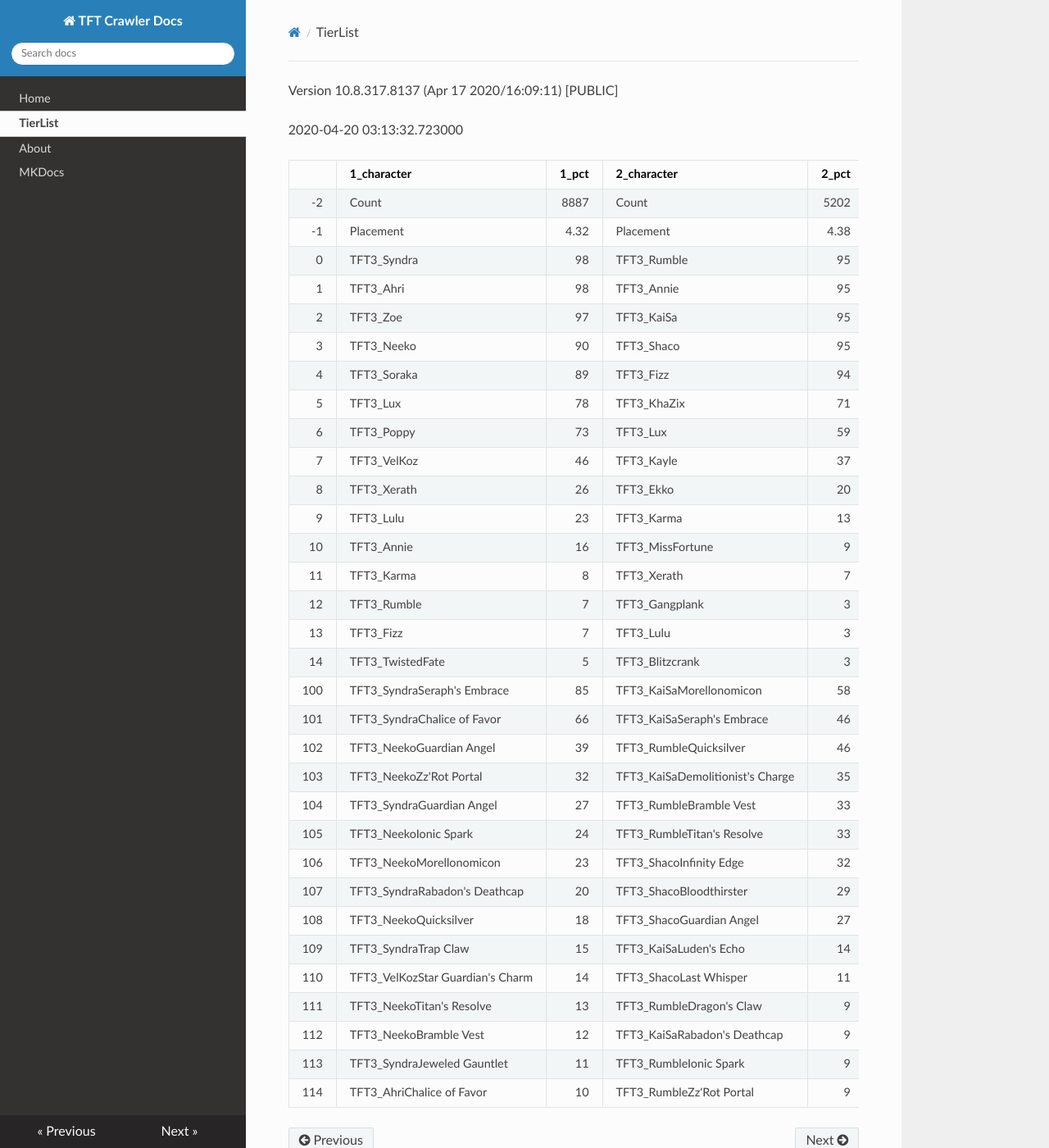
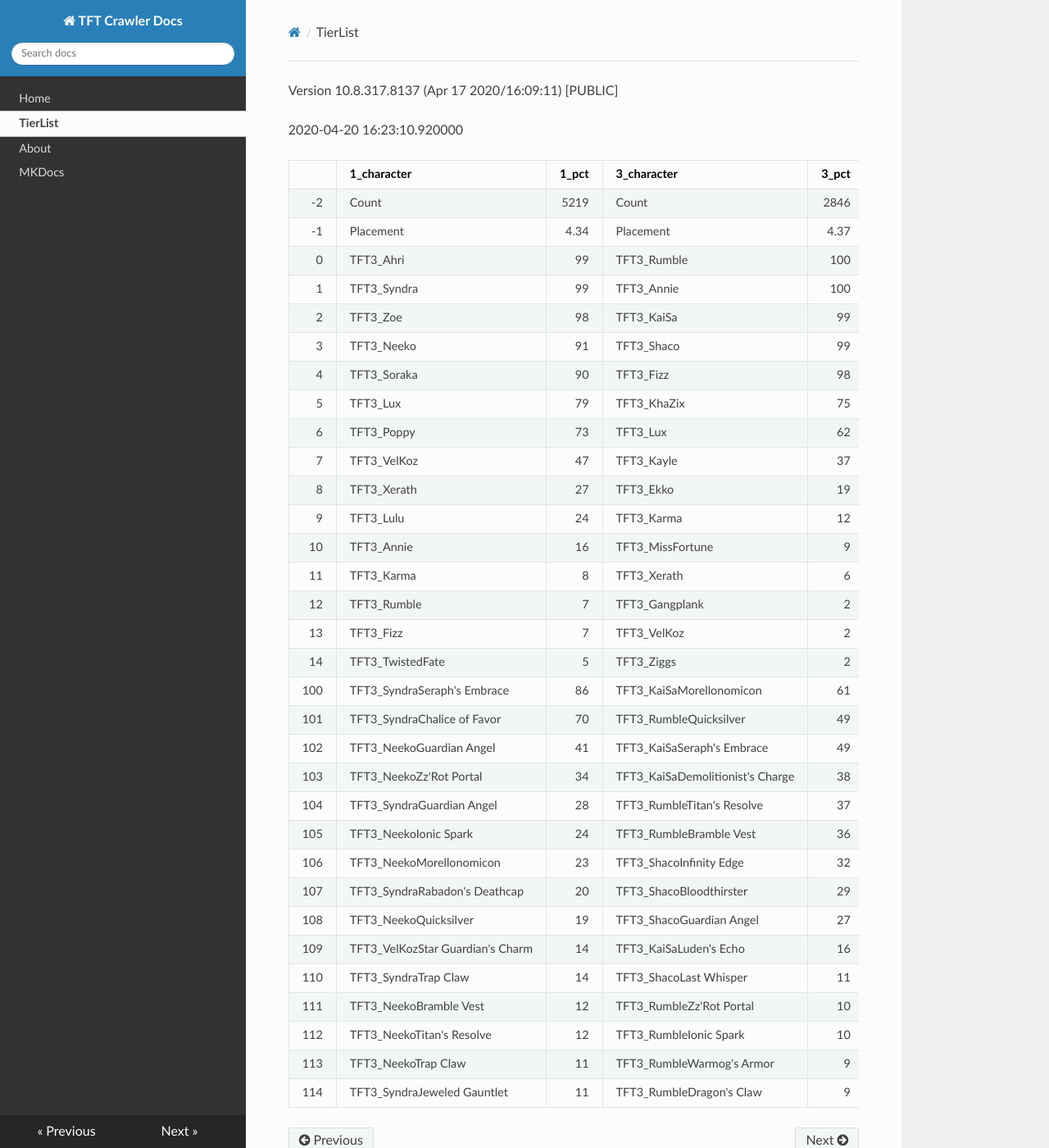
Before and after one commit to JamesYouL2/TFT-Crawler, an MkDocs documentation site: the page built from docs/tierlist.md, in a window 1280 px wide and 1400 px high. Shown: the whole window at 82% size. Built offline with MkDocs 1.6.1, drawn with Linux system fonts in a browser that asks for light colours; nearby versions of some CDN libraries.

Commit message:
Update tierlist.md

```diff
--- a/docs/tierlist.md
+++ b/docs/tierlist.md
@@ -1,38 +1,38 @@
 Version 10.8.317.8137 (Apr 17 2020/16:09:11) [PUBLIC] <Releases/10.8>
 
-2020-04-20 03:13:32.723000
+2020-04-20 16:23:10.920000
 
-|     | 1_character                      |   1_pct | 2_character                      |   2_pct | 5_character                        |   5_pct | 3_character                    |    3_pct | 4_character                      |    4_pct |
-|----:|:---------------------------------|--------:|:---------------------------------|--------:|:-----------------------------------|--------:|:-------------------------------|---------:|:---------------------------------|---------:|
-|  -2 | Count                            | 8887    | Count                            | 5202    | Count                              | 7003    | Count                          | 11032    | Count                            | 14152    |
-|  -1 | Placement                        |    4.32 | Placement                        |    4.38 | Placement                          |    4.38 | Placement                      |     4.42 | Placement                        |     4.62 |
-|   0 | TFT3_Syndra                      |   98    | TFT3_Rumble                      |   95    | TFT3_Blitzcrank                    |   99    | TFT3_Jhin                      |    97    | TFT3_Shen                        |    67    |
-|   1 | TFT3_Ahri                        |   98    | TFT3_Annie                       |   95    | TFT3_ChoGath                       |   99    | TFT3_Karma                     |    96    | TFT3_Kayle                       |    61    |
-|   2 | TFT3_Zoe                         |   97    | TFT3_KaiSa                       |   95    | TFT3_Vi                            |   99    | TFT3_Ashe                      |    93    | TFT3_Irelia                      |    61    |
-|   3 | TFT3_Neeko                       |   90    | TFT3_Shaco                       |   95    | TFT3_Malphite                      |   98    | TFT3_Mordekaiser               |    91    | TFT3_Thresh                      |    53    |
-|   4 | TFT3_Soraka                      |   89    | TFT3_Fizz                        |   94    | TFT3_Jinx                          |   88    | TFT3_Lux                       |    81    | TFT3_Kassadin                    |    48    |
-|   5 | TFT3_Lux                         |   78    | TFT3_KhaZix                      |   71    | TFT3_Ezreal                        |   87    | TFT3_Shaco                     |    79    | TFT3_Vi                          |    46    |
-|   6 | TFT3_Poppy                       |   73    | TFT3_Lux                         |   59    | TFT3_MissFortune                   |   72    | TFT3_Lulu                      |    62    | TFT3_MissFortune                 |    46    |
-|   7 | TFT3_VelKoz                      |   46    | TFT3_Kayle                       |   37    | TFT3_Graves                        |   60    | TFT3_Xerath                    |    58    | TFT3_Lucian                      |    43    |
-|   8 | TFT3_Xerath                      |   26    | TFT3_Ekko                        |   20    | TFT3_Lucian                        |   41    | TFT3_JarvanIV                  |    45    | TFT3_Fiora                       |    43    |
-|   9 | TFT3_Lulu                        |   23    | TFT3_Karma                       |   13    | TFT3_AurelionSol                   |   14    | TFT3_WuKong                    |    22    | TFT3_Leona                       |    42    |
-|  10 | TFT3_Annie                       |   16    | TFT3_MissFortune                 |    9    | TFT3_VelKoz                        |   12    | TFT3_Jayce                     |    21    | TFT3_Ekko                        |    39    |
-|  11 | TFT3_Karma                       |    8    | TFT3_Xerath                      |    7    | TFT3_KhaZix                        |   12    | TFT3_Kassadin                  |    21    | TFT3_Blitzcrank                  |    38    |
-|  12 | TFT3_Rumble                      |    7    | TFT3_Gangplank                   |    3    | TFT3_Kayle                         |   11    | TFT3_Poppy                     |    11    | TFT3_Ezreal                      |    37    |
-|  13 | TFT3_Fizz                        |    7    | TFT3_Lulu                        |    3    | TFT3_TwistedFate                   |    9    | TFT3_Thresh                    |     9    | TFT3_WuKong                      |    35    |
-|  14 | TFT3_TwistedFate                 |    5    | TFT3_Blitzcrank                  |    3    | TFT3_Lulu                          |    6    | TFT3_Leona                     |     7    | TFT3_Xayah                       |    24    |
-| 100 | TFT3_SyndraSeraph's Embrace      |   85    | TFT3_KaiSaMorellonomicon         |   58    | TFT3_JinxGiant Slayer              |   61    | TFT3_ShacoGuardian Angel       |    55    | TFT3_IreliaInfinity Edge         |    40    |
-| 101 | TFT3_SyndraChalice of Favor      |   66    | TFT3_KaiSaSeraph's Embrace       |   46    | TFT3_JinxRed Buff                  |   53    | TFT3_ShacoBloodthirster        |    42    | TFT3_KayleGuinsoo's Rageblade    |    30    |
-| 102 | TFT3_NeekoGuardian Angel         |   39    | TFT3_RumbleQuicksilver           |   46    | TFT3_JinxGuardian Angel            |   33    | TFT3_JhinRunaan's Hurricane    |    40    | TFT3_LucianRed Buff              |    23    |
-| 103 | TFT3_NeekoZz'Rot Portal          |   32    | TFT3_KaiSaDemolitionist's Charge |   35    | TFT3_MissFortuneSeraph's Embrace   |   18    | TFT3_JhinGuardian Angel        |    34    | TFT3_KayleGuardian Angel         |    22    |
-| 104 | TFT3_SyndraGuardian Angel        |   27    | TFT3_RumbleBramble Vest          |   33    | TFT3_ChoGathIonic Spark            |   16    | TFT3_JhinLast Whisper          |    29    | TFT3_KayleRapid Firecannon       |    16    |
-| 105 | TFT3_NeekoIonic Spark            |   24    | TFT3_RumbleTitan's Resolve       |   33    | TFT3_JinxTrap Claw                 |   15    | TFT3_JhinInfinity Edge         |    26    | TFT3_IreliaLast Whisper          |    16    |
-| 106 | TFT3_NeekoMorellonomicon         |   23    | TFT3_ShacoInfinity Edge          |   32    | TFT3_JinxRunaan's Hurricane        |   15    | TFT3_JhinTrap Claw             |    19    | TFT3_IreliaGuardian Angel        |    15    |
-| 107 | TFT3_SyndraRabadon's Deathcap    |   20    | TFT3_ShacoBloodthirster          |   29    | TFT3_BlitzcrankZephyr              |   13    | TFT3_ShacoInfinity Edge        |    17    | TFT3_MasterYiQuicksilver         |    13    |
-| 108 | TFT3_NeekoQuicksilver            |   18    | TFT3_ShacoGuardian Angel         |   27    | TFT3_ViIonic Spark                 |   13    | TFT3_XerathGuinsoo's Rageblade |    16    | TFT3_MasterYiGuinsoo's Rageblade |    13    |
-| 109 | TFT3_SyndraTrap Claw             |   15    | TFT3_KaiSaLuden's Echo           |   14    | TFT3_MissFortuneQuicksilver        |   13    | TFT3_ShacoHextech Gunblade     |    15    | TFT3_IreliaInfiltrator's Talons  |    10    |
-| 110 | TFT3_VelKozStar Guardian's Charm |   14    | TFT3_ShacoLast Whisper           |   11    | TFT3_JinxLast Whisper              |   12    | TFT3_AsheDark Star's Heart     |    12    | TFT3_KayleHand Of Justice        |     9    |
-| 111 | TFT3_NeekoTitan's Resolve        |   13    | TFT3_RumbleDragon's Claw         |    9    | TFT3_MissFortuneRabadon's Deathcap |   11    | TFT3_MordekaiserMorellonomicon |    11    | TFT3_MasterYiBramble Vest        |     8    |
-| 112 | TFT3_NeekoBramble Vest           |   12    | TFT3_KaiSaRabadon's Deathcap     |    9    | TFT3_ChoGathMorellonomicon         |   11    | TFT3_MordekaiserRedemption     |    10    | TFT3_IreliaBloodthirster         |     7    |
-| 113 | TFT3_SyndraJeweled Gauntlet      |   11    | TFT3_RumbleIonic Spark           |    9    | TFT3_JinxRapid Firecannon          |   11    | TFT3_MordekaiserZz'Rot Portal  |     9    | TFT3_IreliaSeraph's Embrace      |     7    |
-| 114 | TFT3_AhriChalice of Favor        |   10    | TFT3_RumbleZz'Rot Portal         |    9    | TFT3_LucianRed Buff                |   11    | TFT3_MordekaiserIonic Spark    |     9    | TFT3_EkkoMorellonomicon          |     7    |
+|     | 1_character                      |   1_pct | 3_character                      |   3_pct | 2_character                    |   2_pct | 5_character                        |   5_pct | 4_character                      |   4_pct |
+|----:|:---------------------------------|--------:|:---------------------------------|--------:|:-------------------------------|--------:|:-----------------------------------|--------:|:---------------------------------|--------:|
+|  -2 | Count                            | 5219    | Count                            | 2846    | Count                          |  7192   | Count                              | 4284    | Count                            |  6238   |
+|  -1 | Placement                        |    4.34 | Placement                        |    4.37 | Placement                      |     4.4 | Placement                          |    4.41 | Placement                        |     4.5 |
+|   0 | TFT3_Ahri                        |   99    | TFT3_Rumble                      |  100    | TFT3_Jhin                      |    97   | TFT3_Blitzcrank                    |   97    | TFT3_Irelia                      |    72   |
+|   1 | TFT3_Syndra                      |   99    | TFT3_Annie                       |  100    | TFT3_Karma                     |    97   | TFT3_Vi                            |   96    | TFT3_Kayle                       |    71   |
+|   2 | TFT3_Zoe                         |   98    | TFT3_KaiSa                       |   99    | TFT3_Ashe                      |    93   | TFT3_ChoGath                       |   95    | TFT3_Thresh                      |    65   |
+|   3 | TFT3_Neeko                       |   91    | TFT3_Shaco                       |   99    | TFT3_Mordekaiser               |    89   | TFT3_Malphite                      |   93    | TFT3_Shen                        |    61   |
+|   4 | TFT3_Soraka                      |   90    | TFT3_Fizz                        |   98    | TFT3_Lux                       |    84   | TFT3_Ezreal                        |   88    | TFT3_Vi                          |    59   |
+|   5 | TFT3_Lux                         |   79    | TFT3_KhaZix                      |   75    | TFT3_Shaco                     |    83   | TFT3_Jinx                          |   86    | TFT3_MissFortune                 |    55   |
+|   6 | TFT3_Poppy                       |   73    | TFT3_Lux                         |   62    | TFT3_Lulu                      |    63   | TFT3_MissFortune                   |   72    | TFT3_Lucian                      |    55   |
+|   7 | TFT3_VelKoz                      |   47    | TFT3_Kayle                       |   37    | TFT3_Xerath                    |    62   | TFT3_Graves                        |   58    | TFT3_Leona                       |    54   |
+|   8 | TFT3_Xerath                      |   27    | TFT3_Ekko                        |   19    | TFT3_JarvanIV                  |    46   | TFT3_Lucian                        |   42    | TFT3_Fiora                       |    54   |
+|   9 | TFT3_Lulu                        |   24    | TFT3_Karma                       |   12    | TFT3_Kassadin                  |    22   | TFT3_AurelionSol                   |   15    | TFT3_Kassadin                    |    51   |
+|  10 | TFT3_Annie                       |   16    | TFT3_MissFortune                 |    9    | TFT3_WuKong                    |    19   | TFT3_Kayle                         |   14    | TFT3_Ekko                        |    50   |
+|  11 | TFT3_Karma                       |    8    | TFT3_Xerath                      |    6    | TFT3_Jayce                     |    18   | TFT3_VelKoz                        |    9    | TFT3_Ezreal                      |    46   |
+|  12 | TFT3_Rumble                      |    7    | TFT3_Gangplank                   |    2    | TFT3_Thresh                    |    10   | TFT3_KhaZix                        |    8    | TFT3_WuKong                      |    43   |
+|  13 | TFT3_Fizz                        |    7    | TFT3_VelKoz                      |    2    | TFT3_Poppy                     |     9   | TFT3_TwistedFate                   |    7    | TFT3_Blitzcrank                  |    32   |
+|  14 | TFT3_TwistedFate                 |    5    | TFT3_Ziggs                       |    2    | TFT3_Leona                     |     6   | TFT3_Lulu                          |    7    | TFT3_Xayah                       |    24   |
+| 100 | TFT3_SyndraSeraph's Embrace      |   86    | TFT3_KaiSaMorellonomicon         |   61    | TFT3_ShacoGuardian Angel       |    58   | TFT3_JinxGiant Slayer              |   60    | TFT3_IreliaInfinity Edge         |    50   |
+| 101 | TFT3_SyndraChalice of Favor      |   70    | TFT3_RumbleQuicksilver           |   49    | TFT3_ShacoBloodthirster        |    44   | TFT3_JinxRed Buff                  |   51    | TFT3_KayleGuinsoo's Rageblade    |    36   |
+| 102 | TFT3_NeekoGuardian Angel         |   41    | TFT3_KaiSaSeraph's Embrace       |   49    | TFT3_JhinRunaan's Hurricane    |    40   | TFT3_JinxGuardian Angel            |   33    | TFT3_LucianRed Buff              |    30   |
+| 103 | TFT3_NeekoZz'Rot Portal          |   34    | TFT3_KaiSaDemolitionist's Charge |   38    | TFT3_JhinGuardian Angel        |    31   | TFT3_MissFortuneSeraph's Embrace   |   18    | TFT3_KayleGuardian Angel         |    26   |
+| 104 | TFT3_SyndraGuardian Angel        |   28    | TFT3_RumbleTitan's Resolve       |   37    | TFT3_JhinLast Whisper          |    27   | TFT3_JinxTrap Claw                 |   16    | TFT3_IreliaLast Whisper          |    21   |
+| 105 | TFT3_NeekoIonic Spark            |   24    | TFT3_RumbleBramble Vest          |   36    | TFT3_JhinInfinity Edge         |    24   | TFT3_ChoGathIonic Spark            |   15    | TFT3_KayleRapid Firecannon       |    18   |
+| 106 | TFT3_NeekoMorellonomicon         |   23    | TFT3_ShacoInfinity Edge          |   32    | TFT3_JhinTrap Claw             |    21   | TFT3_JinxRunaan's Hurricane        |   15    | TFT3_IreliaGuardian Angel        |    18   |
+| 107 | TFT3_SyndraRabadon's Deathcap    |   20    | TFT3_ShacoBloodthirster          |   29    | TFT3_XerathGuinsoo's Rageblade |    19   | TFT3_ViIonic Spark                 |   14    | TFT3_IreliaInfiltrator's Talons  |    13   |
+| 108 | TFT3_NeekoQuicksilver            |   19    | TFT3_ShacoGuardian Angel         |   27    | TFT3_ShacoInfinity Edge        |    17   | TFT3_MissFortuneQuicksilver        |   13    | TFT3_KayleHand Of Justice        |    10   |
+| 109 | TFT3_VelKozStar Guardian's Charm |   14    | TFT3_KaiSaLuden's Echo           |   16    | TFT3_ShacoHextech Gunblade     |    17   | TFT3_BlitzcrankZephyr              |   13    | TFT3_IreliaSeraph's Embrace      |     9   |
+| 110 | TFT3_SyndraTrap Claw             |   14    | TFT3_ShacoLast Whisper           |   11    | TFT3_AsheDark Star's Heart     |    12   | TFT3_LucianRed Buff                |   11    | TFT3_IreliaBloodthirster         |     9   |
+| 111 | TFT3_NeekoBramble Vest           |   12    | TFT3_RumbleZz'Rot Portal         |   10    | TFT3_MordekaiserRedemption     |    10   | TFT3_JinxLast Whisper              |   11    | TFT3_ViIonic Spark               |     8   |
+| 112 | TFT3_NeekoTitan's Resolve        |   12    | TFT3_RumbleIonic Spark           |   10    | TFT3_MordekaiserZz'Rot Portal  |    10   | TFT3_MissFortuneRabadon's Deathcap |   11    | TFT3_EkkoMorellonomicon          |     8   |
+| 113 | TFT3_NeekoTrap Claw              |   11    | TFT3_RumbleWarmog's Armor        |    9    | TFT3_XerathQuicksilver         |     9   | TFT3_JinxRapid Firecannon          |   11    | TFT3_KayleQuicksilver            |     8   |
+| 114 | TFT3_SyndraJeweled Gauntlet      |   11    | TFT3_RumbleDragon's Claw         |    9    | TFT3_MordekaiserMorellonomicon |     9   | TFT3_ChoGathMorellonomicon         |   10    | TFT3_MissFortuneSeraph's Embrace |     7   |
```
